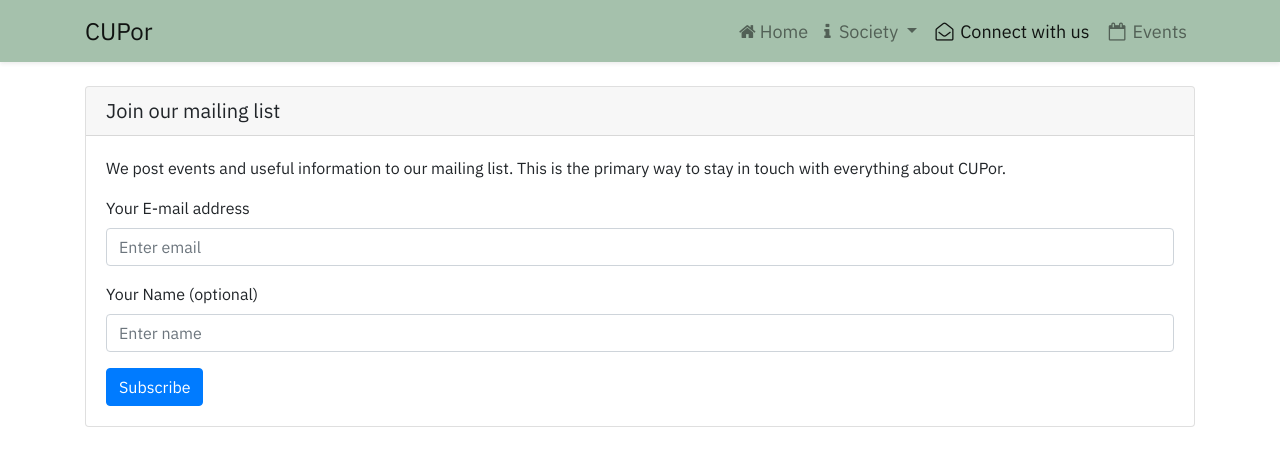
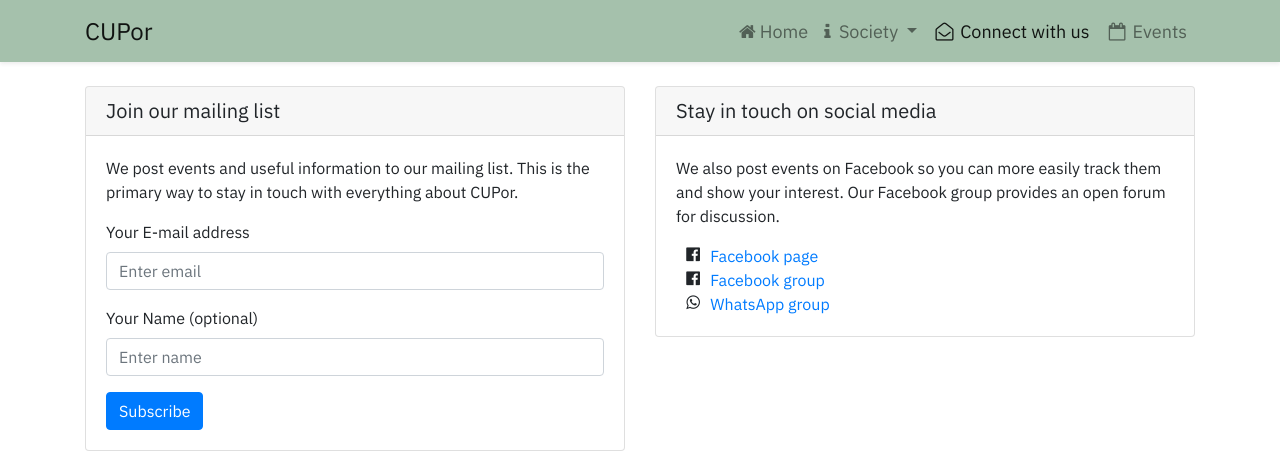
Before and after one commit to matiasilva/cupor-web, a Jekyll site: the page built from contact.html, in a window 1280 px wide, cut to the strip 0-459 px from the top of the page. Built offline with Jekyll 4.4.1, drawn with Linux system fonts in a browser that asks for light colours.

Commit message:
Various QoL updates

```diff
--- a/contact.html
+++ b/contact.html
@@ -32,5 +32,28 @@ title: Contact
                 </div>
             </div>
         </div>
+        <div class="col">
+            <div class="card">
+                <div class="card-header">
+                    <h5 class="mb-0">Stay in touch on social media</h5>
+                </div>
+                <div class="card-body">
+                    <p class="card-text">We also post events on Facebook so you can more easily track them and show your
+                        interest. Our Facebook group provides an open forum for discussion.</p>
+                    <ul class="fa-ul mb-0">
+                        <li><i class="fa fa-li fa-facebook-official"></i><a
+                                href="https://www.facebook.com/CUPorOficial"></i> Facebook page</a>
+                        </li>
+                        <li><i class="fa fa-li fa-facebook-official"></i><a
+                                href="https://www.facebook.com/groups/2461040017527390"></i>Facebook group</a>
+                        </li>
+                        <li>
+                            <i class="fa fa-li fa-whatsapp"></i><a href="https://chat.whatsapp.com/GXf9ZlIfvSv5aPMn5JoyYb
+                                "></i>WhatsApp group</a>
+                        </li>
+                    </ul>
+                </div>
+            </div>
+        </div>
     </div>
 </div>
```
Also changed, not shown: committee.html (+5 -4 lines).
